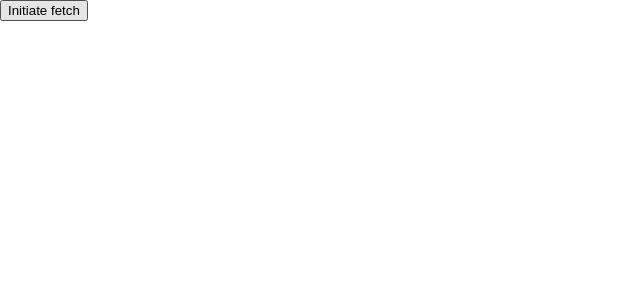
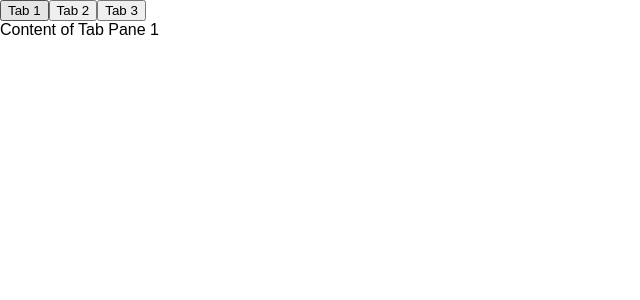
Before and after one commit to tylercollier-devmtn/advanced-react, a React (Create React App) app: page / in a window 1280 px wide. Shown: the top 300 px of the page, without its empty margins (0-640 px from the left). Built offline with nearby package versions, Linux system fonts and the light colour scheme.

Commit message:
Add Tab and TabPane for compound components

```diff
--- a/src/App.js
+++ b/src/App.js
@@ -8,6 +8,7 @@ import { MyComponent as MyComponentBase } from './MyComponent';
 import WithTime from './WithTime';
 import Switch from './RenderPropSwitch';
 import WithData from './WithData';
+import { Tabs, TabPane } from './TabStuff';
 
 function SomeComponent(props) {
   return (
@@ -19,11 +20,11 @@ class App extends Component {
   render() {
     return (
       <div>
-        <WithData WrappedComponent={MyComponentBase}>
-          {(doFetch) => {
-            return <button onClick={() => doFetch('someurl')}>Initiate fetch</button>
-          }}
-        </WithData>
+        <Tabs defaultActiveKey="1">
+          <TabPane tab="Tab 1" key2="1">Content of Tab Pane 1</TabPane>
+          <TabPane tab="Tab 2" key2="2">Content of Tab Pane 2</TabPane>
+          <TabPane tab="Tab 3" key2="3">Content of Tab Pane 3</TabPane>
+        </Tabs>
       </div>
     );
   }
--- /dev/null
+++ b/src/TabStuff.js
@@ -0,0 +1,31 @@
+import React, { Component } from 'react';
+
+export class Tabs extends Component {
+  constructor() {
+    super();
+    this.state = {
+      activeTabIndex: 0,
+    }
+  }
+
+  render() {
+    const tabToShow = null;
+    const children = React.Children.toArray(this.props.children)
+    return (
+      <div>
+        <nav>
+          {children.map((x, i) => <button onClick={() => this.setState({ activeTabIndex: i })} key={x.props.key2}>{x.props.tab}</button>)}
+        </nav>
+        <div>{children[this.state.activeTabIndex]}</div>
+      </div>
+    )
+  }
+}
+
+export class TabPane extends Component {
+  render() {
+    return (
+      <div>{this.props.children}</div>
+    );
+  }
+}
```
